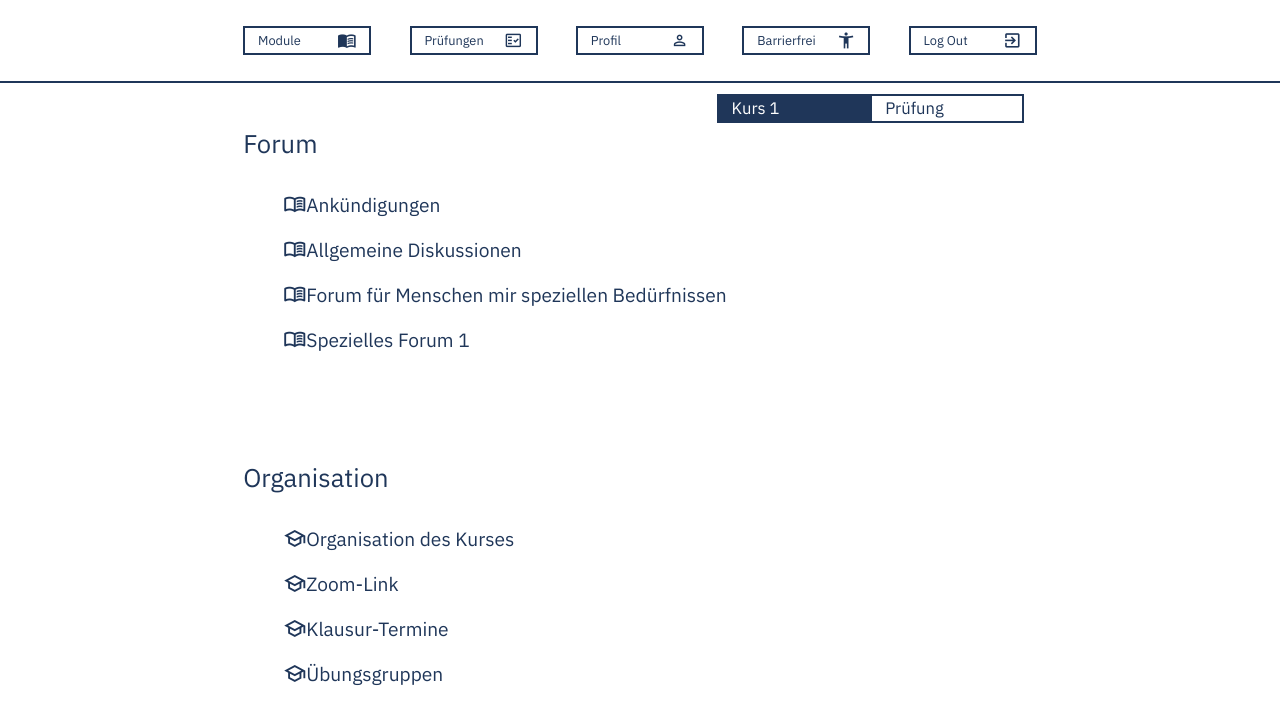
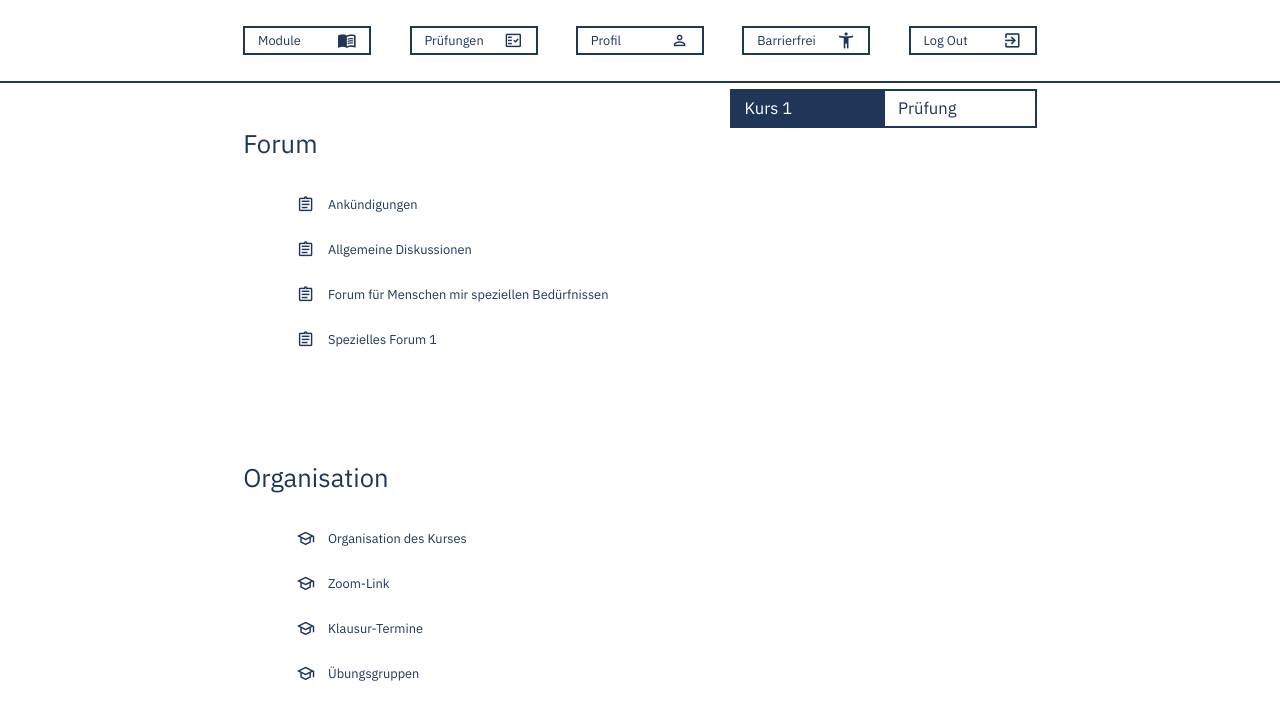
Before and after one commit to ghjez/mmi, a website: page kurs.html in a window 1280 px wide. Drawn offline with nearby package versions, Linux system fonts and the light colour scheme; no server answers.

Commit message:
Funky adjustments

```diff
--- a/kurs.html
+++ b/kurs.html
@@ -19,6 +19,8 @@
         <link rel="preconnect" href="https://fonts.googleapis.com">
         <link rel="preconnect" href="https://fonts.gstatic.com" crossorigin>
         <link href="https://fonts.googleapis.com/css2?family=IBM+Plex+Mono:ital@0;1&family=IBM+Plex+Sans+Condensed:ital@0;1&family=IBM+Plex+Sans:ital,wght@0,100;0,400;0,700;1,100;1,400;1,700&family=IBM+Plex+Serif:ital@0;1&family=Inconsolata:wght@800;900&display=swap" rel="stylesheet">
+         <!-- Load an icon library to show a hamburger menu (bars) on small screens -->
+         <link rel="stylesheet" href="https://cdnjs.cloudflare.com/ajax/libs/font-awesome/4.7.0/css/font-awesome.min.css">
     </head>
     <body>
         <header role="toolbar">
@@ -30,17 +32,17 @@
         </header>
         <hr>
         <header class="kurs-header">
-            <button class="kurs-header-button kurs-button-label">Kurs 1</button>
-            <button class="kurs-header-button kurs-pruefungen" onclick=" window.location.href='./pruefung.html'"><label>Prüfung</label></button>
+            <button class="kurs-header-button" id="kurs-button-label">Kurs 1</button>
+            <button class="kurs-header-button" id="kurs-pruefungen" onclick=" window.location.href='./pruefungen.html'"><label>Prüfung</label></button>
         </header>
         <main id="kurs-page">
             <h1>Forum</h1>
             <!-- ??? school menu_book -->
             <ul class="kurs-forum-list">
-                <li><a href=""><span class='material-symbols-outlined'>menu_book</span> <label class="kurs-label"> Ankündigungen</label></a></li>
-                <li><a href=""><span class='material-symbols-outlined'>menu_book</span> <label class="kurs-label"> Allgemeine Diskussionen</label></a></li>
-                <li><a href=""><span class='material-symbols-outlined'>menu_book</span> <label class="kurs-label"> Forum für Menschen mir speziellen Bedürfnissen</label></a></li>
-                <li><a href=""><span class='material-symbols-outlined'>menu_book</span> <label class="kurs-label"> Spezielles Forum 1</label></a></li>
+                <li><a href=""><span class="material-symbols-outlined">assignment</span><label class="kurs-label"> Ankündigungen</label></a></li>
+                <li><a href=""><span class="material-symbols-outlined">assignment</span><label class="kurs-label"> Allgemeine Diskussionen</label></a></li>
+                <li><a href=""><span class="material-symbols-outlined">assignment</span><label class="kurs-label"> Forum für Menschen mir speziellen Bedürfnissen</label></a></li>
+                <li><a href=""><span class="material-symbols-outlined">assignment</span><label class="kurs-label"> Spezielles Forum 1</label></a></li>
             </ul>
             <h1>Organisation</h1>
             <!-- ??? school menu_book -->
--- a/styles/kurs.css
+++ b/styles/kurs.css
@@ -26,7 +26,7 @@ h1{
     margin-bottom: 10vh;
 }
 
-.kurs-forum-list > li> a{
+.kurs-forum-list a{
     display: flex;
     flex-direction: row;
     align-items: center;
@@ -38,11 +38,34 @@ h1{
     letter-spacing: 0em;
     text-align: left;
     color: #1F3659;
+    gap: 1vw;
+    padding-left: 1vw;
 }
 
-.kurs-forum-list > li> a > span{
-    font-size: 1.8vw;
+.kurs-forum-list > li > a > span{
+    font-size: 1.5vw;
 }
+/* .kurs-forum-list li:hover {
+    cursor: pointer;
+    background-color: #1F3659;
+    color: white;
+}
+.kurs-forum-list li *:hover {
+    cursor: pointer;
+    background-color: #1F3659;
+    color: white;
+} */
+.kurs-forum-list *:hover{
+    cursor: pointer;
+    background-color: #1F3659;
+    color: white;
+}
+.kurs-forum-list *:hover a{
+    cursor: pointer;
+    color: white;
+}
+
+
 
 .kurs-header{
     display: flex;
@@ -52,13 +75,14 @@ h1{
     margin:auto;
     margin-bottom: -5vh;
     height: 5vh;
-    width: 60vw;
+    width: 62vw;
     gap: 0px;
 }
 
 .kurs-header-button{
     width: 12vw;
-    height: 2vw;
+    height: 3vw;
+    z-index: 3;
     border-color: #1F3659;
     border-style: solid;
     border-width: .2vw;
@@ -82,20 +106,25 @@ h1{
     margin-top: -5vh;
 }
 
-.kurs-button-label{
+#kurs-button-label{
     border-color: #1F3659;
     color:white;
     background-color: #1F3659;
 }
 
-.kurs-pruefungen:hover{
+#kurs-pruefungen:hover{
     animation-timing-function: ease-in-out;
     animation-duration: 300ms;
     color: white;
     background-color: #1F3659;
+    border-left: white solid 0.2vw;
+    cursor: pointer;
+}
+
+#kurs-pruefungen *:hover {
     cursor: pointer;
 }
 
 .kurs-label{
-    font-size: 1.5vw !important;
+    font-size: 1vw !important;
 }
```
Also changed, not shown: scripts/profilLoader.js (+11 -6 lines), styles/accessibility.css (+7 -0 lines), styles/profil.css (+11 -2 lines).
